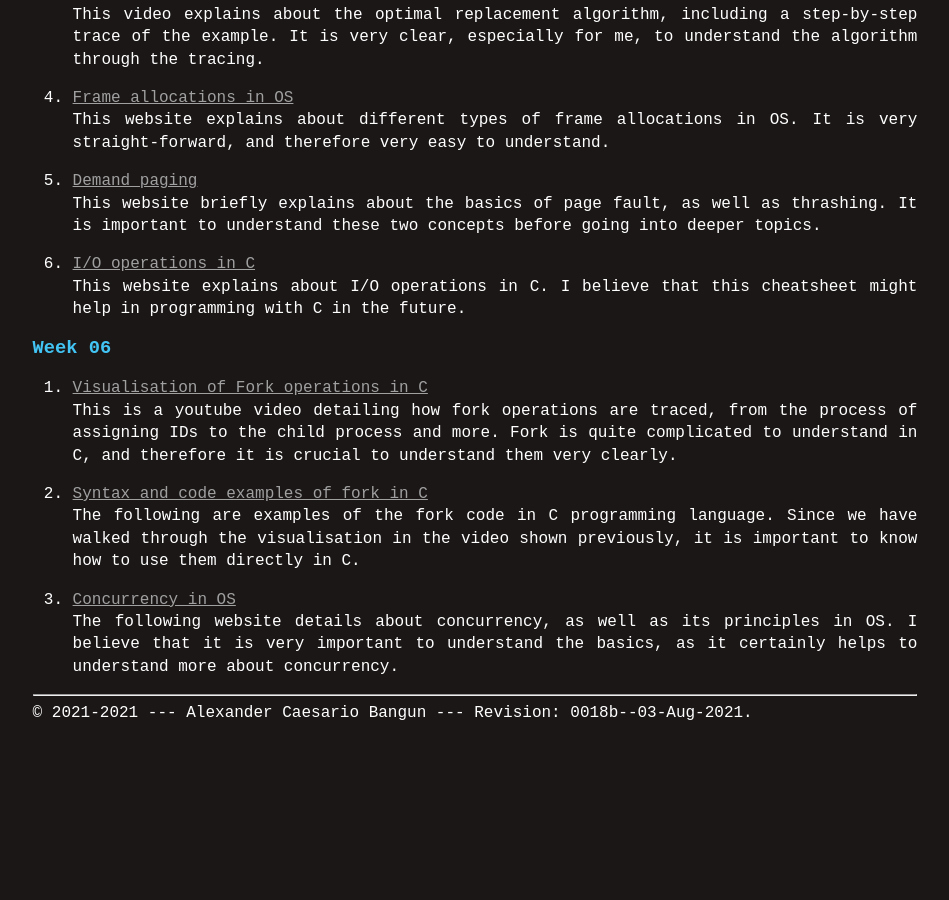
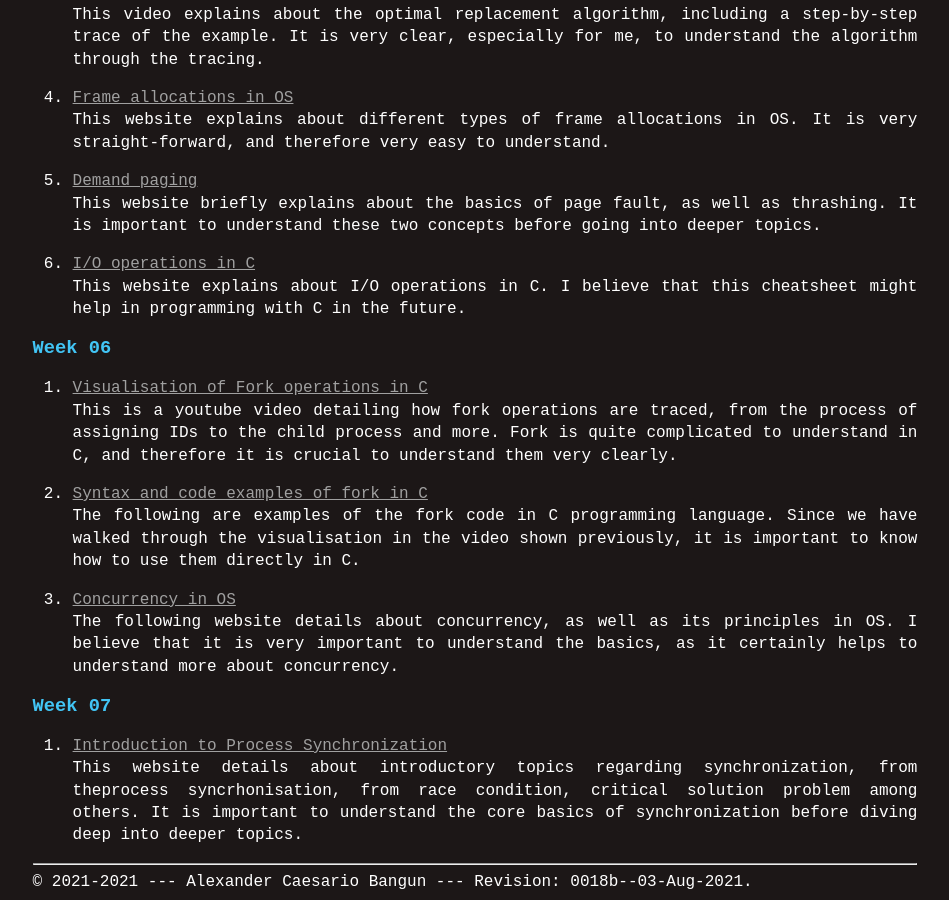
Before and after one commit to whenwe177/os212, a Jekyll site: the page built from links.md, in a window 1280 px wide and 900 px high, scrolled down 2022 px. Shown: the whole window, without its empty margins (165-1114 px from the left). Built offline with Jekyll 4.4.1, drawn with Linux system fonts in a browser that asks for light colours; our own code applies the rules of GitHub Pages for plain Markdown files; before the commit the page ends 2753 px from its top, so only the background shows below that.

Commit message:
Added first link for Week 07

```diff
--- a/links.md
+++ b/links.md
@@ -79,3 +79,7 @@ The following are examples of the fork code in C programming language. Since we
 
 3. [Concurrency in OS](https://www.javatpoint.com/concurrency-in-operating-system)<br>
 The following website details about concurrency, as well as its principles in OS. I believe that it is very important to understand the basics, as it certainly helps to understand more about concurrency.
+
+### Week 07
+1. [Introduction to Process Synchronization](https://www.studytonight.com/operating-system/process-synchronization)<br>
+This website details about introductory topics regarding synchronization, from theprocess syncrhonisation, from race condition, critical solution problem among others. It is important to understand the core basics of synchronization before diving deep into deeper topics.
```
